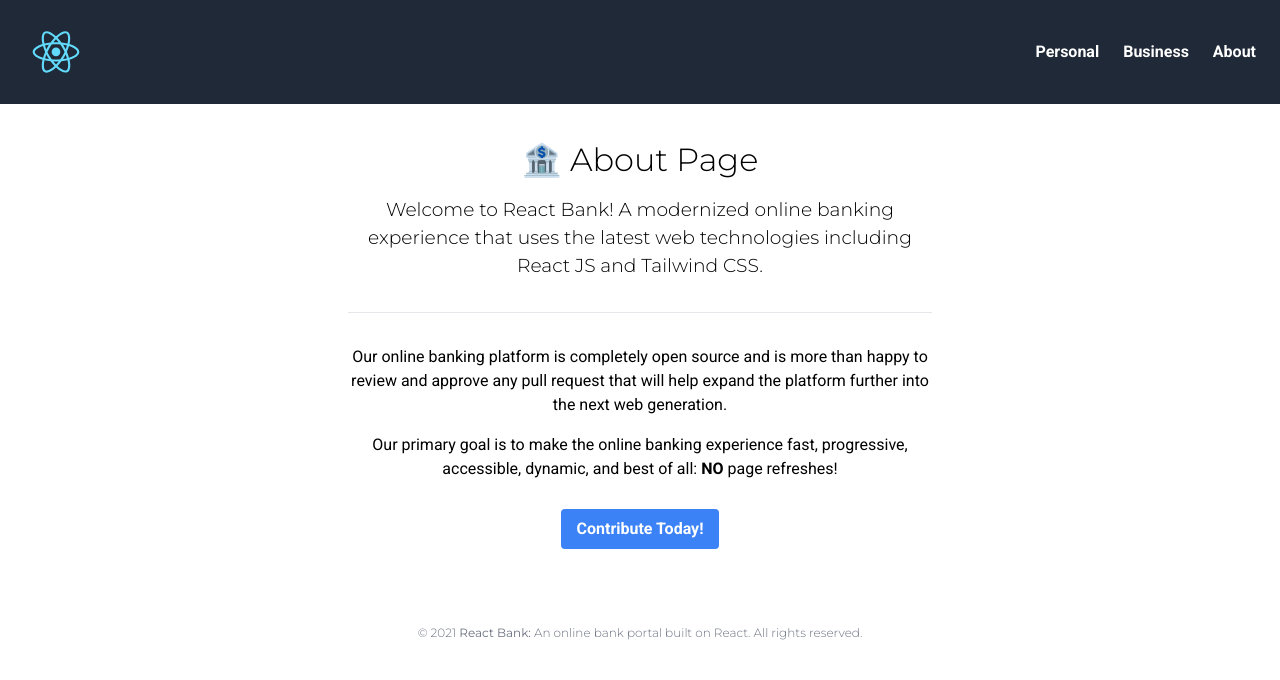
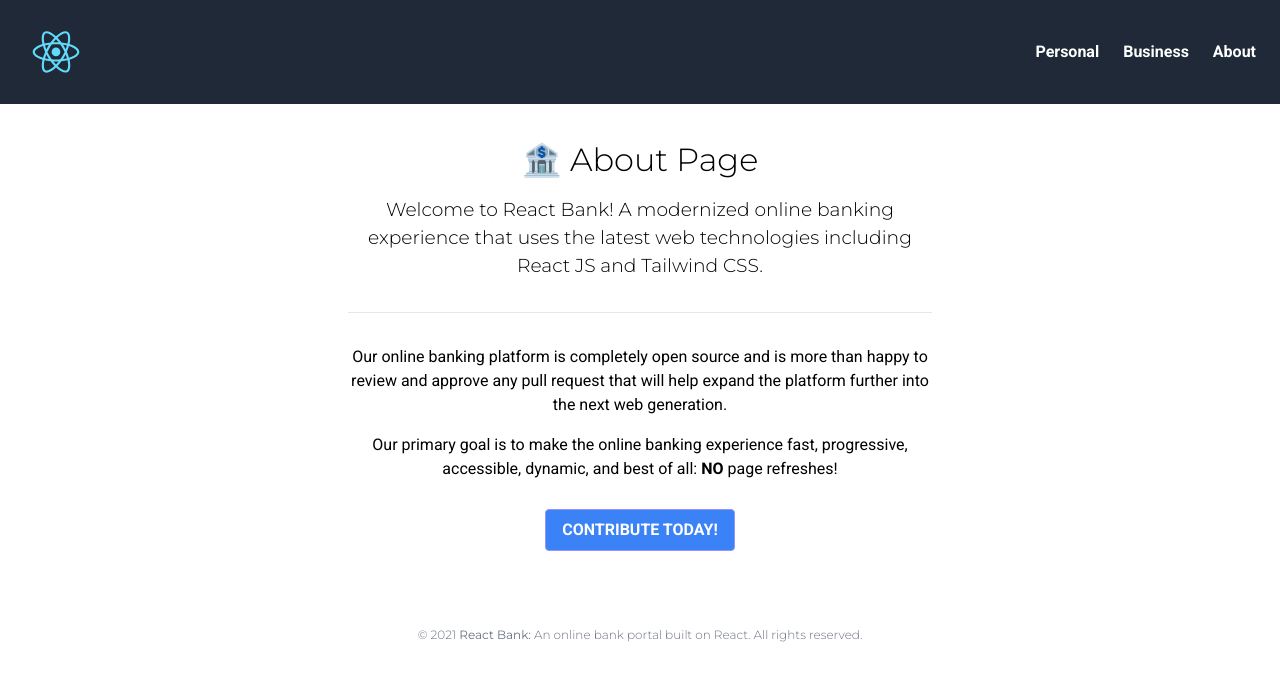
Before and after one commit to nugentmichael/react-bank, a React (Create React App) app: page /about in a window 1280 px wide. Shown: the top 680 px of the page. Built offline with nearby package versions, Linux system fonts and the light colour scheme.

Commit message:
Revise CTA button in the About page component.

```diff
--- a/src/layouts/About.js
+++ b/src/layouts/About.js
@@ -35,9 +35,10 @@
 					href="https://github.com/nugentmichael/react-bank"
 					target="_blank"
 					rel="noopener noreferrer"
-					className="inline-block my-3 bg-blue-500 hover:bg-blue-700 text-white font-bold py-2 px-4 rounded focus:outline-none focus:shadow-outline"
 				>
-					Contribute Today!
+					<button className="inline-block my-3 bg-blue-500 hover:bg-blue-700 text-white font-bold py-2 px-4 rounded focus:outline-none focus:shadow-outline">
+						Contribute Today!
+					</button>
 				</a>
 			</div>
 		</div>
```
